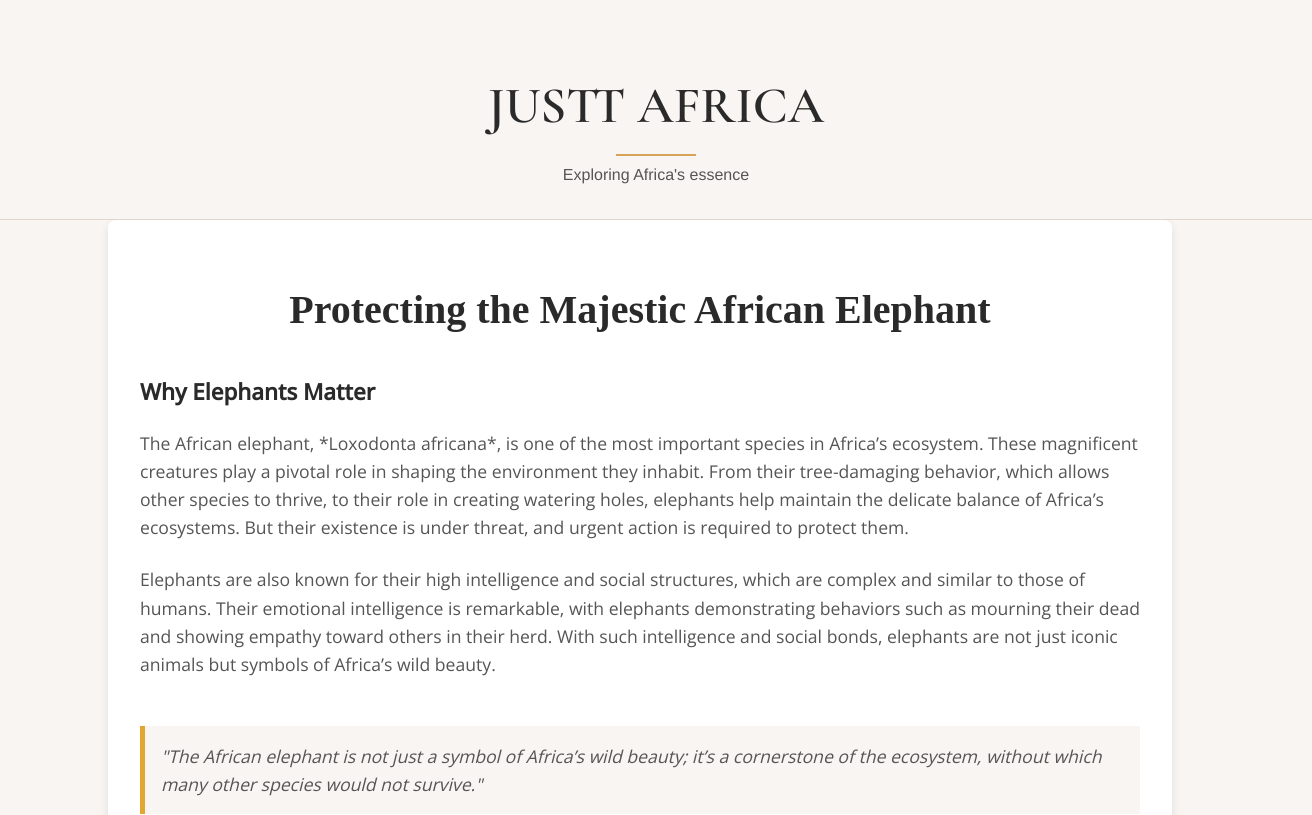
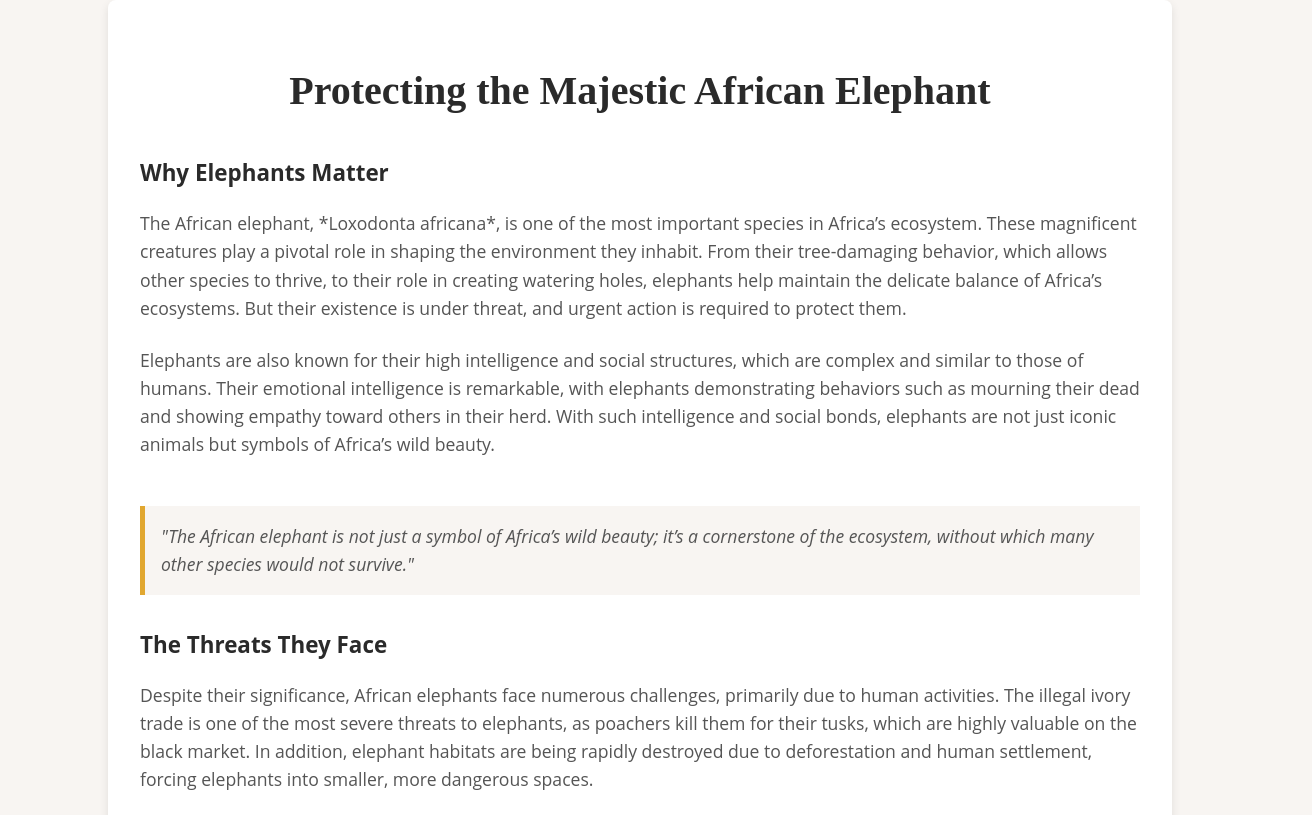
Before and after one commit to JusttElvis/justt-grove, a plain HTML site: page index.html in a window 1280 px wide. Shown: the top 815 px of the page, 1312 px wide, since content can reach past the window. Drawn offline with nearby package versions, Linux system fonts and the light colour scheme.

Commit message:
Update index.html

```diff
--- a/index.html
+++ b/index.html
@@ -1,70 +1,3 @@
-<html lang="en">
-<head>
-    <meta charset="UTF-8">
-    <meta name="viewport" content="width=device-width, initial-scale=1.0">
-    <title>Afrique - The Africa Exploration Journal</title>
-    <style>
-        .banner-container {
-            width: 100%;
-            max-width: 100%; /* Full width */
-            margin: 0 auto;
-            background: #f8f5f2;
-            padding: 2rem 1rem; /* Reduced height */
-            text-align: center;
-            position: relative;
-            border-bottom: 1px solid #e0d6cc;
-        }
-
-        .brand-name {
-            font-family: 'Cormorant Garamond', serif;
-            font-size: 3.2rem;
-            font-weight: 600;
-            color: #2a2a2a;
-            margin-bottom: 0;
-            position: relative;
-            display: inline-block;
-        }
-
-        .brand-name:after {
-            content: "";
-            position: absolute;
-            bottom: -8px;
-            left: 50%;
-            transform: translateX(-50%);
-            width: 80px;
-            height: 2px;
-            background: #d4a259;
-        }
-
-        .tagline {
-            font-family: 'Proxima Nova', 'Helvetica Neue', sans-serif;
-            font-size: 1rem;
-            color: #555;
-            font-weight: 400;
-            max-width: 500px;
-            margin: 1rem auto 0;
-            line-height: 1.4;
-        }
-
-        @media (max-width: 768px) {
-            .brand-name {
-                font-size: 2.2rem;
-            }
-            .tagline {
-                font-size: 0.9rem;
-                max-width: 300px;
-            }
-        }
-    </style>
-    <link href="https://fonts.googleapis.com/css2?family=Cormorant+Garamond:wght@500;600&family=Open+Sans:wght@400;500&display=swap" rel="stylesheet">
-</head>
-<body>
-    <div class="banner-container">
-        <h1 class="brand-name">JUSTT AFRICA</h1>
-        <p class="tagline">Exploring Africa's essence</p>
-    </div>
-
-
 
   <!DOCTYPE html>
 <html lang="en">
```
